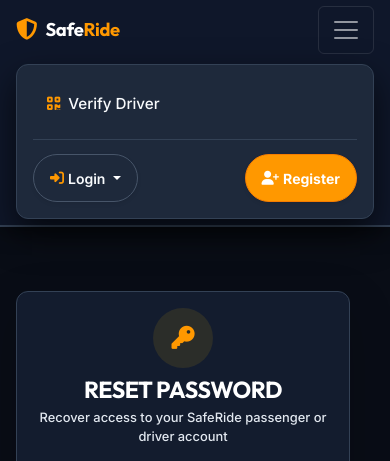
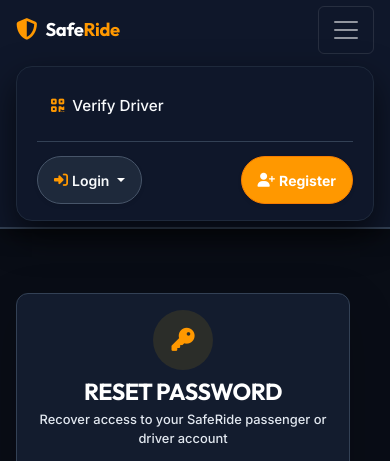
Before and after one commit to vyshnavivenu/SafeRide, a Django app: page /reset-password/ in a window 390 px wide, after a click that opens the changed part. Shown: the top 461 px of the page. Run offline with Django 5.2, Linux system fonts and the light colour scheme; some libraries are stand-ins or nearby versions.

Commit message:
Optimize responsive layouts for mobile and desktop screens

```diff
--- a/static/css/style.css
+++ b/static/css/style.css
@@ -1031,24 +1031,7 @@
   }
 }
 
-/* 📲 Mobile & Tablet Collapsed Navbar Dropdown Menu */
-@media (max-width: 991px) {
-  .navbar-collapse {
-    background-color: var(--color-dark-blue-light) !important;
-    padding: 16px !important;
-    border-radius: 12px !important;
-    margin-top: 10px !important;
-    border: 1px solid var(--color-dark-border-light) !important;
-  }
-  .navbar-nav .nav-link {
-    padding: 10px 14px !important;
-    border-radius: 8px !important;
-    font-size: 0.95rem !important;
-  }
-  .navbar-nav .nav-link:hover {
-    background-color: var(--color-dark-blue) !important;
-  }
-}
+
 
 /* 💻 Large Screens (Desktop >= 992px): Responsive Map min-height 70vh */
 @media (min-width: 992px) {
--- a/templates/live_share.html
+++ b/templates/live_share.html
@@ -2,7 +2,7 @@
 <html lang="en">
 <head>
     <meta charset="UTF-8">
-    <meta name="viewport" content="width=device-width, initial-scale=1.0, maximum-scale=1.0, user-scalable=no">
+    <meta name="viewport" content="width=device-width, initial-scale=1.0, maximum-scale=1.0, user-scalable=no, viewport-fit=cover">
     <title>Live Tracking - SafeRide</title>
     <link href="https://cdn.jsdelivr.net/npm/bootstrap@5.3.0/dist/css/bootstrap.min.css" rel="stylesheet">
     <link rel="stylesheet" href="https://cdnjs.cloudflare.com/ajax/libs/font-awesome/6.4.0/css/all.min.css">
```
